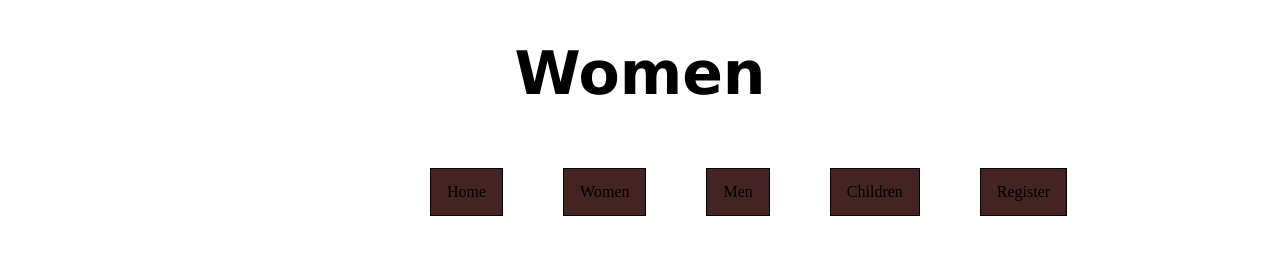
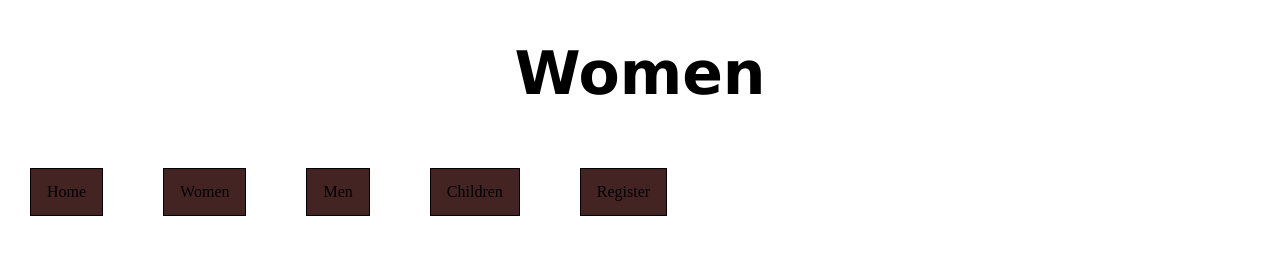
Before and after one commit to karem-atef/Fashion_WebSite_Project, a plain HTML site: page index1.html in a window 1280 px wide. Shown: the part 262-535 px from the top of the page. Drawn offline with Linux system fonts and the light colour scheme; grey boxes are pictures that could not be loaded.

Commit message:
yo yo yo

```diff
--- a/css/style.css
+++ b/css/style.css
@@ -219,7 +219,7 @@ footer {
 
 
   /* === DESKTOP_1 VIEW === */
-@media all and (min-width: 780px) {
+@media all and (min-width: 300px) {
     /* === section_1 header view === */
     .header {
       display: block;
--- a/css/style123.css
+++ b/css/style123.css
@@ -227,3 +227,9 @@ li a:hover{
   color: black;
   background-color:white;
 }
+@media all and (min-width:300px) {
+ul{
+  display: block;
+  margin: auto;
+}
+}
```
Also changed, not shown: index.html (+0 -1 lines).
